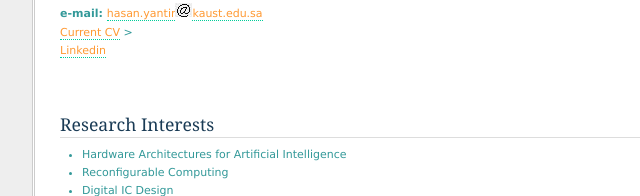
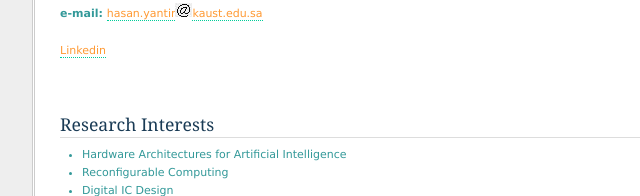
Before and after one commit to hasaney/hasaney.github.io, a plain HTML site: page index.html in a window 1280 px wide. Shown: the part 201-397 px from the top of the page, 105-745 px from the left. Drawn offline with Linux system fonts and the light colour scheme.

Commit message:
updates cv

```diff
--- a/index.html
+++ b/index.html
@@ -37,7 +37,8 @@
 <p><a href="https://cemse.kaust.edu.sa/ccsl">Communication and Computing Systems Lab</a> </p>
 <p><strong>e-mail: </strong><a href="mailto:hasan.yantir@kaust.edu.sa">hasan.yantir</a><img src="webfiles\at.JPG" width="17" height="14"><a href="mailto:hasan.yantir@kaust.edu.sa">kaust.edu.sa</a><br>
 
-<! <p><a href="http://hasaney.github.io/HasanErdem_CV.pdf">Current CV</a> > <br>  <a href="https://www.linkedin.com/in/heyantir">Linkedin</a>
+<!-- <p><a href="http://hasaney.github.io/HasanErdem_CV.pdf">Current CV</a> -->
+<br>  <a href="https://www.linkedin.com/in/heyantir">Linkedin</a>
 <br>
 
 </p>
```
